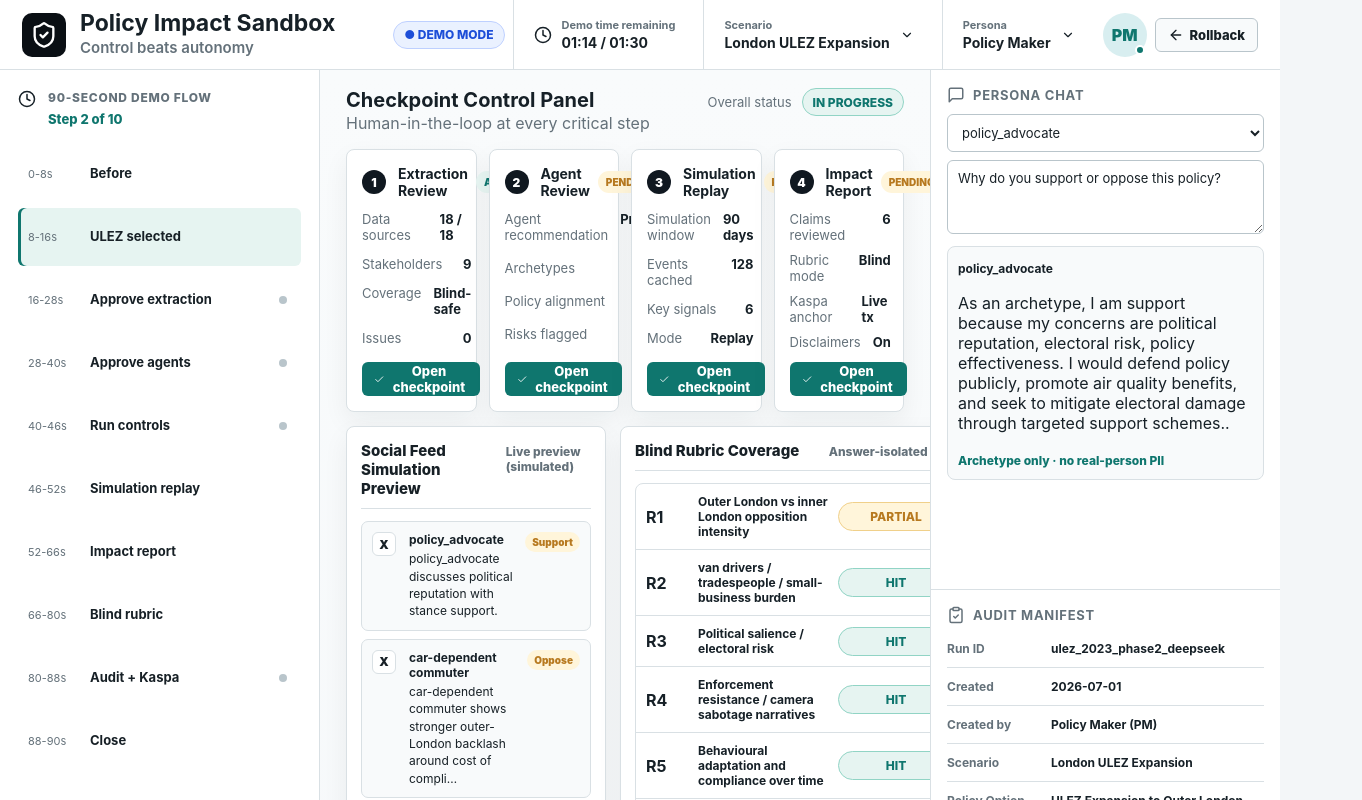
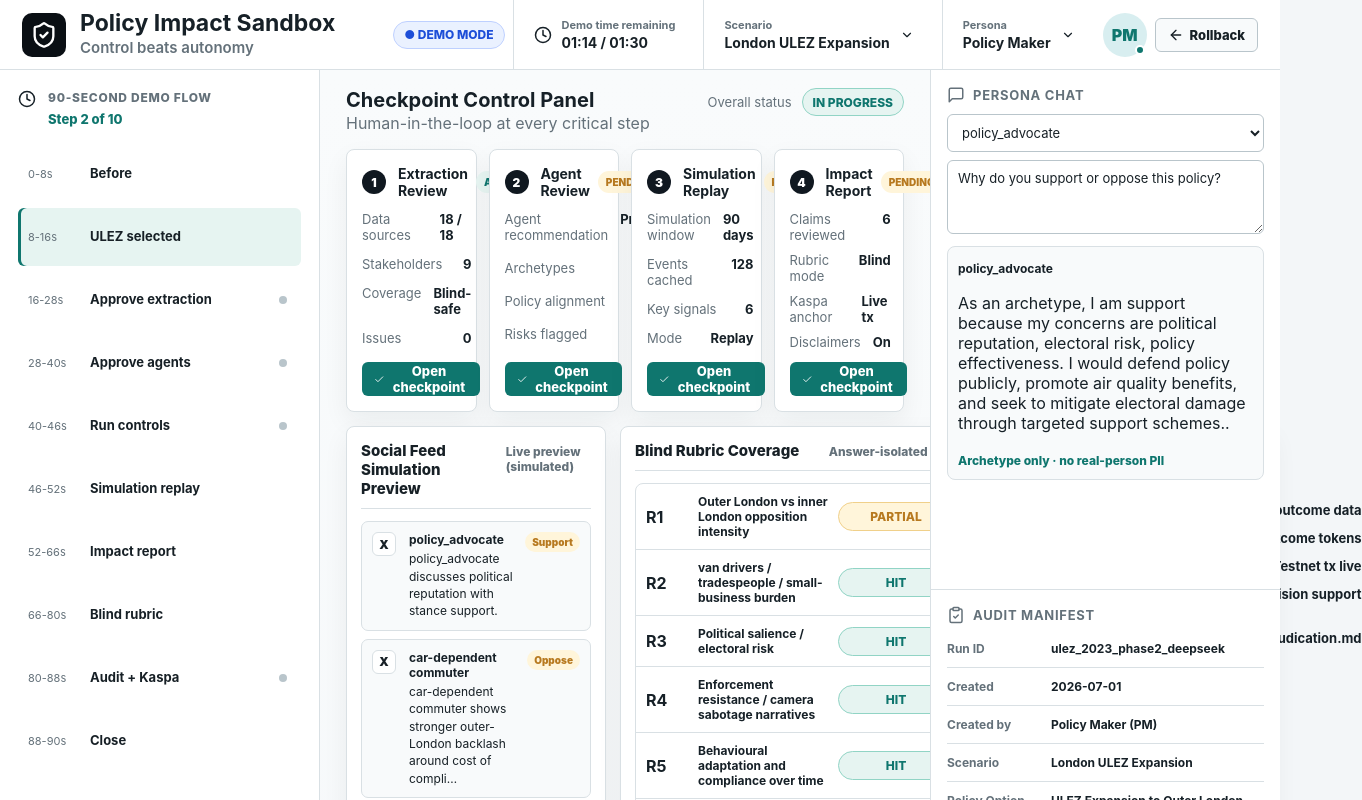
Before and after one commit to haoyu-haoyu/ForkCast, a React (Vite) app in the folder web/: page / in a window 1280 px wide. Shown: the top 800 px of the page, 1362 px wide, since content can reach past the window. Built offline with nearby package versions, Linux system fonts and the light colour scheme.

Commit message:
fix: mark human grading pending in dashboard

```diff
--- a/web/src/App.tsx
+++ b/web/src/App.tsx
@@ -506,7 +506,7 @@ function CaseSelectScreen({
               ["Prompt scan", "No outcome tokens"],
               ["Kaspa anchoring", kaspaAnchor.tx_id ? "Testnet tx live" : "Local package"],
               ["Report mode", "Decision support"],
-              ["Human grading", "Adjudication sheet"],
+              ["Human grading", "Pending - see docs/evaluation/ulez_human_adjudication.md"],
             ].map(([label, value]) => (
               <div key={label}>
                 <span>{label}</span>
```
Also changed, not shown: 1 other file (tests, documents, lock files or other folders).
